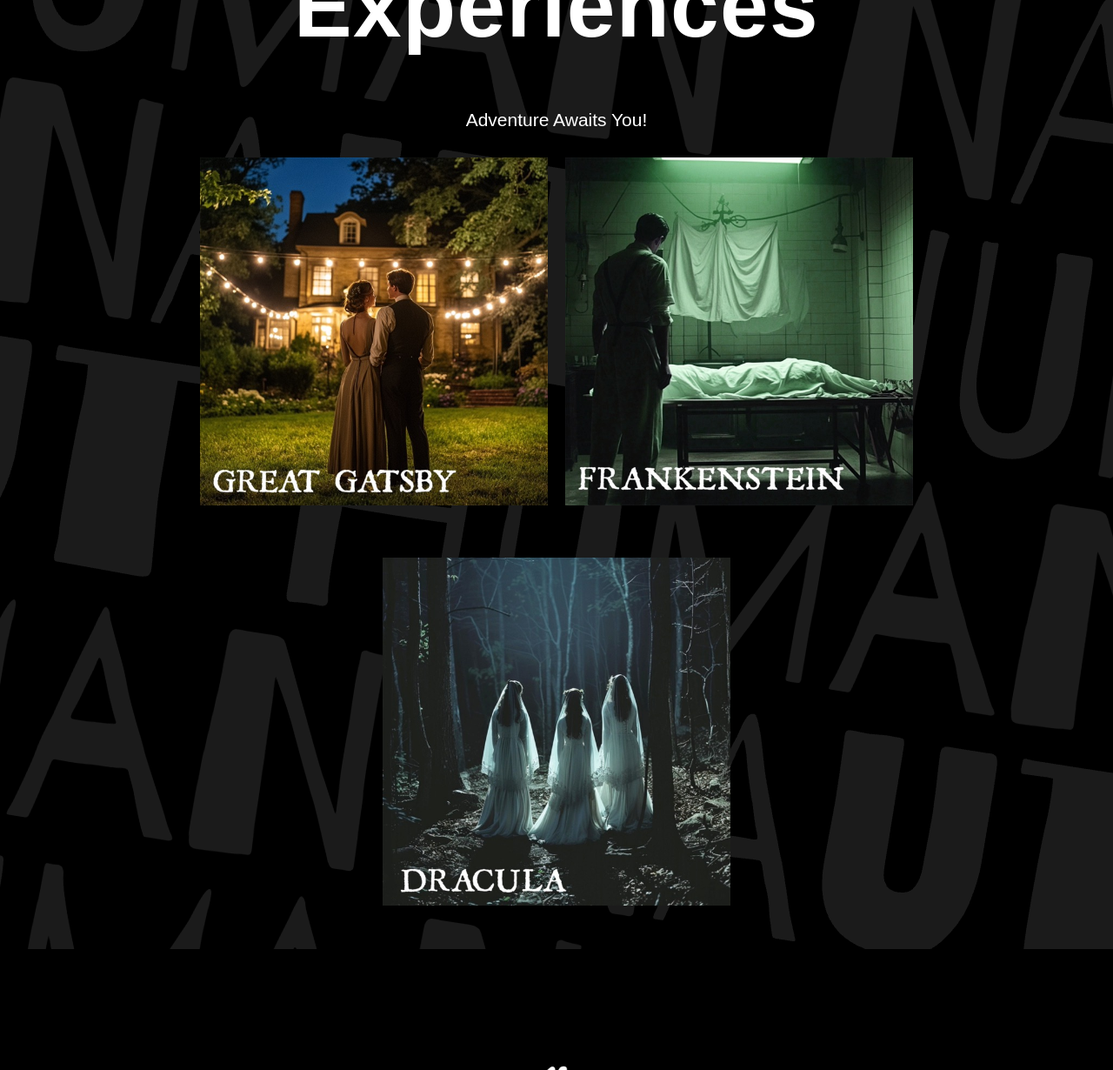
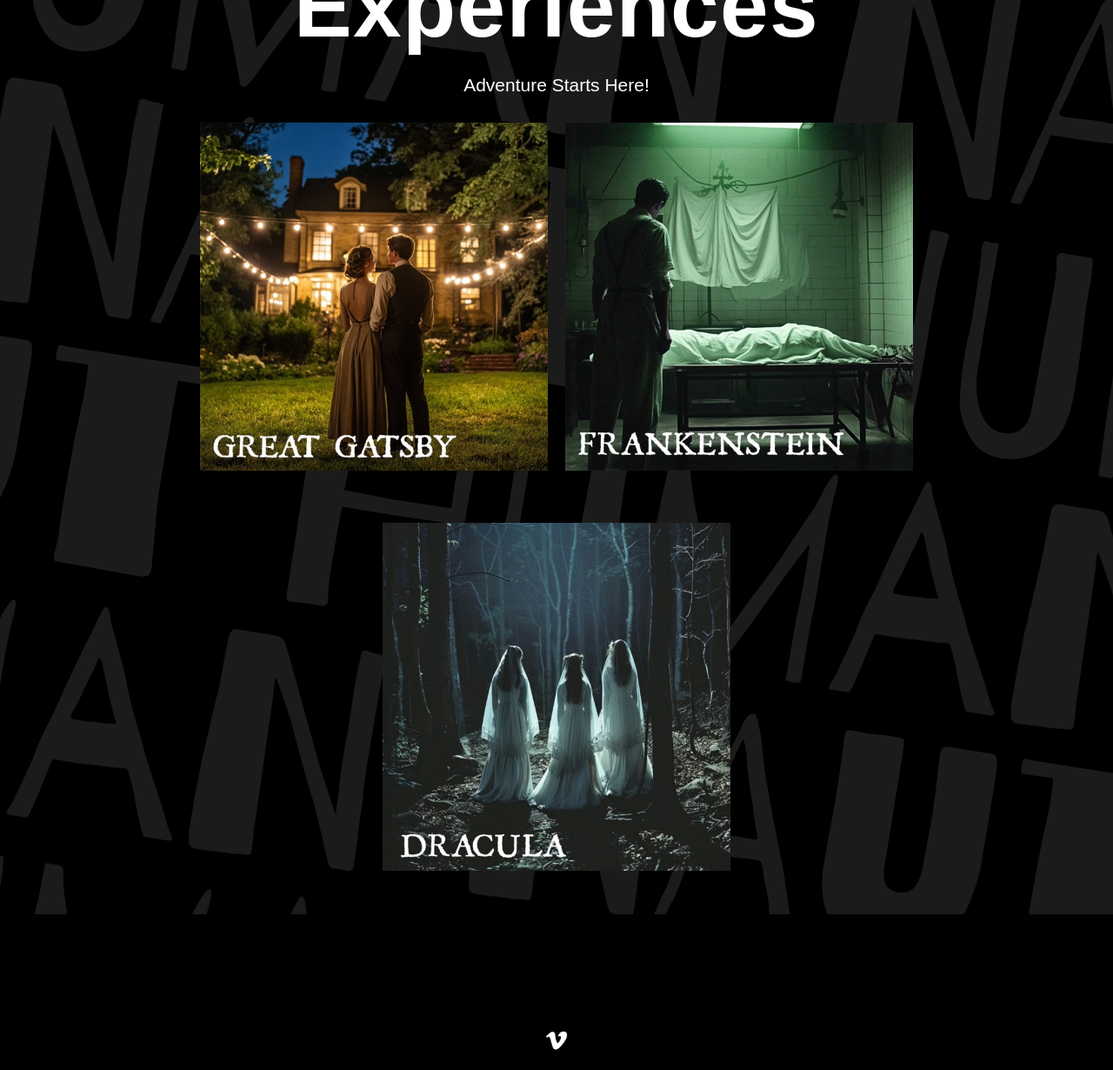
Before and after one commit to nauthuman/website, a Jekyll site: the page built from index2.html, in a window 1280 px wide and 1400 px high, scrolled down 875 px. Shown: the part 170-1400 px from the top of the window at 87% size. Built offline with Jekyll 4.4.1, drawn with Linux system fonts in a browser that asks for light colours; some web fonts are replaced.

Commit message:
Update works2_panel.html

```diff
--- a/_includes/works2_panel.html
+++ b/_includes/works2_panel.html
@@ -15,7 +15,7 @@
   div.exps h1 {
     color: white;
     text-align: center;
-    padding: 40px 0px 40px 0px;
+    padding: 40px 0px 0px 0px;
     font-family: "cofo-gothic-variable", sans-serif;
     font-variation-settings: "wght" 900;
     letter-spacing: 1pt;
@@ -69,7 +69,7 @@
   <div class="exps">
 	<h1>Experiences</h1>
  <p>
-      Adventure Awaits You!
+      Adventure Starts Here!
     </p>
     <div class="exps-row">
 	<div class="exps-cell">
```
